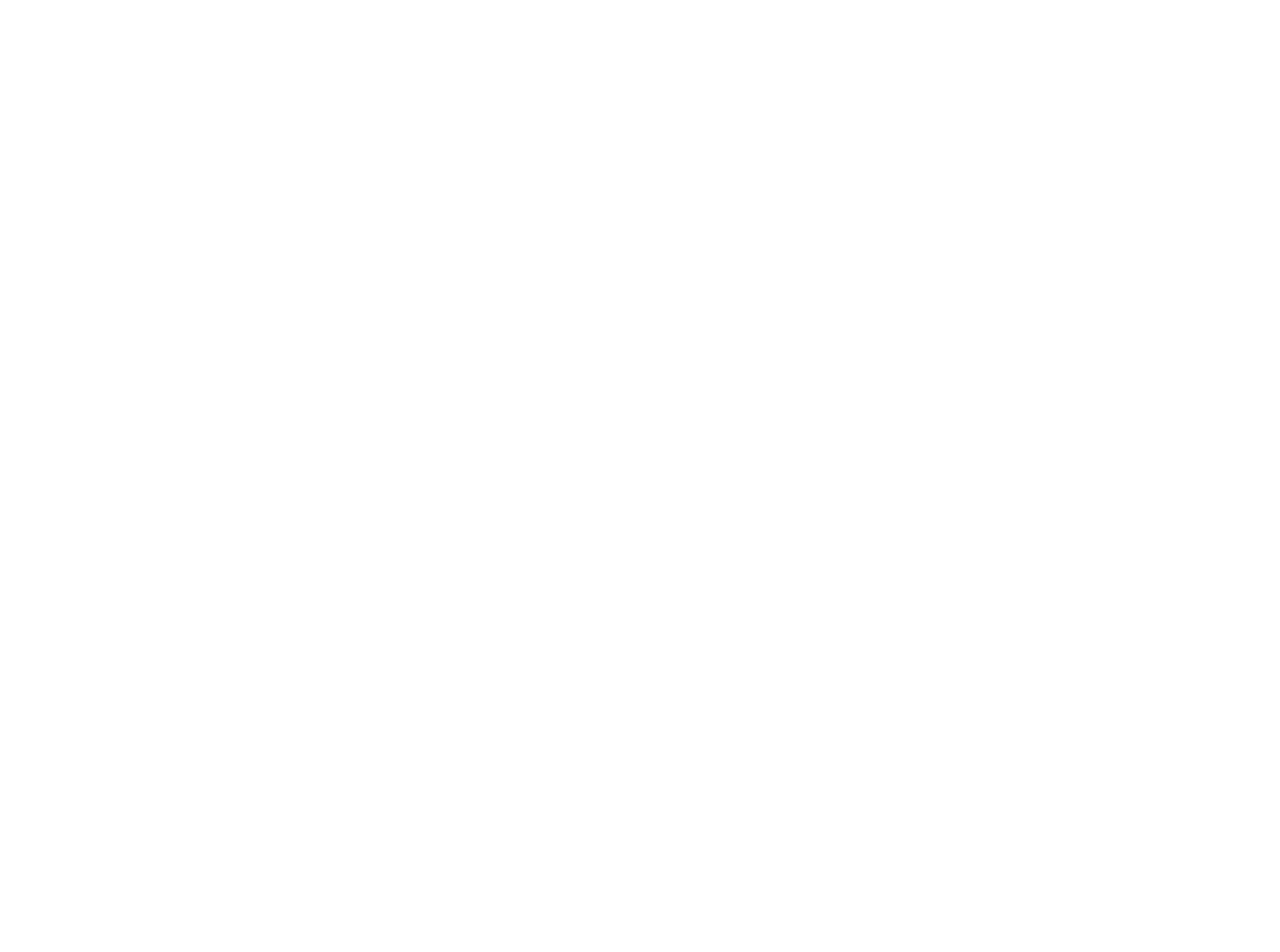
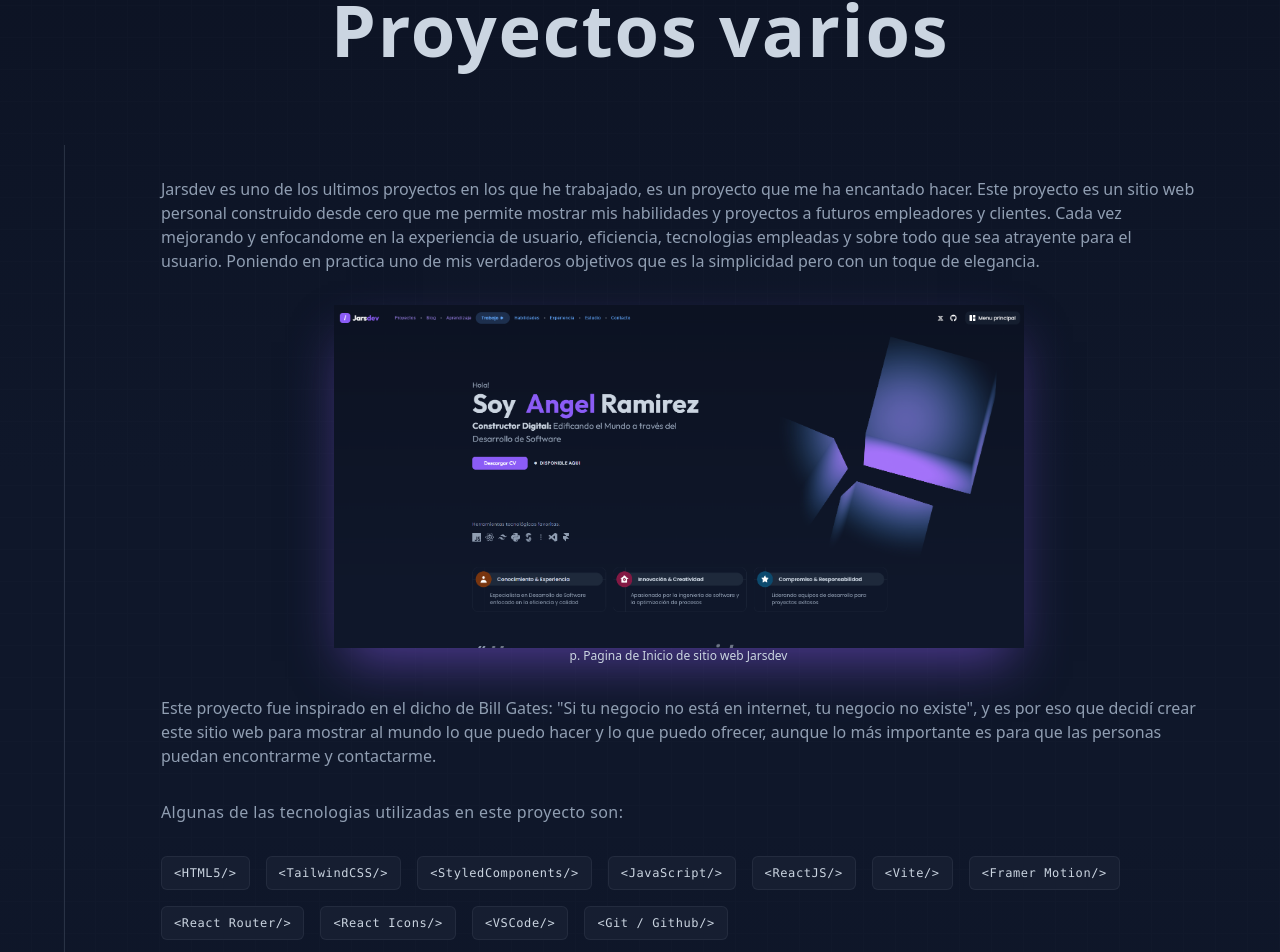
Before and after one commit to ImJars/Development-full-coding, a React (Vite) app: page /pagePrincipal in a window 1280 px wide. Shown: the part 251-1203 px from the top of the page. Before the commit the page ends 800 px from the top, so only its background shows below. Built offline with nearby package versions, Linux system fonts and the light colour scheme.

Commit message:
Update pagePrincipal.jsx

```diff
--- a/src/components/projects/pagePrincipal.jsx
+++ b/src/components/projects/pagePrincipal.jsx
@@ -1,11 +1,135 @@
-import React from 'react'
+import React from "react";
+import styled from "styled-components";
+import Languajes from "../skills/languajes";
+import Footer from "../../footer";
+import { MdOutlineKeyboardBackspace } from "react-icons/md";
+import { useNavigate } from "react-router-dom";
+
+const ProjectSection = styled.section`
+  display: inline-block;
+  display: flex;
+  justify-content: center;
+  align-items: center;
+  .content-wrapped {
+    max-width: 1152px;
+    display: flex;
+    flex-direction: column;
+    z-index: 2;
+  }
+`;
+const BackgroundSection = styled.div`
+  width: auto;
+  height: auto;
+  position: relative;
+  z-index: 0;
+  background: rgb(12, 18, 34);
+  background: linear-gradient(
+    0deg,
+    rgba(12, 18, 34, 1) 0%,
+    rgba(15, 23, 42, 1) 40%,
+    rgba(15, 23, 42, 1) 50%,
+    rgba(15, 23, 42, 1) 60%,
+    rgba(12, 18, 34, 1) 100%
+  );
+  .background-cuad {
+    background-image: url("descarga.svg");
+    background-repeat: repeat;
+    width: 100%;
+    height: 100%;
+    position: absolute;
+    z-index: 1;
+    opacity: 0.3199;
+  }
+`;
+const TitleSection = styled.div`
+  .Title-Name {
+    font-size: clamp(1.875rem, 0.3125rem + 6.25vw, 4.5rem);
+  }
+  .Subtitle-Text {
+    font-size: clamp(0.875rem, 0.503rem + 1.4881vw, 1.5rem);
+  }
+  .dynamic-text {
+    font-size: clamp(1.125rem, 0.6539rem + 2.2167vw, 2.25rem);
+  }
+`;
 
 function PagePrincipal() {
+  const navigate = useNavigate();
   return (
     <>
-
+      <BackgroundSection>
+        <div className="background-cuad" />
+        <section className=" text-white">
+          <ProjectSection>
+            <div className="content-wrapped pt-20 sm:pt-32">
+              <div className="flex">
+                <button onClick={() => navigate(-1)} className="">
+                  <MdOutlineKeyboardBackspace className="text-4xl text-text-general hover:scale-90 transition-all duration-300 ease-in-out" />
+                </button>
+              </div>
+              <TitleSection className="mx-5 sm:mx-0 my-20 flex justify-center">
+                <h1 className="Title-Name text-text-white-gray text-7xl font-bold tracking-wide">
+                  Proyectos varios
+                </h1>
+              </TitleSection>
+              <div className="border-l px-5 pb-28 md:pl-24 border-text-general border-opacity-20">
+                <div>
+                  <p className="text-text-general my-8 text-justify sm:text-left">
+                    Jarsdev es uno de los ultimos proyectos en los que he
+                    trabajado, es un proyecto que me ha encantado hacer. Este
+                    proyecto es un sitio web personal construido desde cero que
+                    me permite mostrar mis habilidades y proyectos a futuros
+                    empleadores y clientes. Cada vez mejorando y enfocandome en
+                    la experiencia de usuario, eficiencia, tecnologias empleadas
+                    y sobre todo que sea atrayente para el usuario. Poniendo en
+                    practica uno de mis verdaderos objetivos que es la
+                    simplicidad pero con un toque de elegancia.
+                  </p>
+                  <div className="flex flex-col justify-center my-8">
+                    <img
+                      src="legacyier-express.png"
+                      alt="img_legacyier-express"
+                      className="w-2/3 shadow-2xl shadow-text-purple/50 flex justify-center mx-auto"
+                    />
+                    <p className="flex justify-center text-xs text-text-white-gray">
+                      p. Pagina de Inicio de sitio web Jarsdev
+                    </p>
+                  </div>
+                  <p className="text-text-general my-8">
+                    Este proyecto fue inspirado en el dicho de Bill Gates: "Si
+                    tu negocio no está en internet, tu negocio no existe", y es
+                    por eso que decidí crear este sitio web para mostrar al
+                    mundo lo que puedo hacer y lo que puedo ofrecer, aunque lo
+                    más importante es para que las personas puedan encontrarme y
+                    contactarme.
+                  </p>
+                  <p className="text-text-general tracking-wide my-8">
+                    Algunas de las tecnologias utilizadas en este proyecto son:
+                  </p>
+                  <div className="flex flex-wrap gap-4 mt-5">
+                    <Languajes title="HTML5" />
+                    <Languajes title="TailwindCSS" />
+                    <Languajes title="StyledComponents" />
+                    <Languajes title="JavaScript" />
+                    <Languajes title="ReactJS" />
+                    <Languajes title="Vite" />
+                    <Languajes title="Framer Motion" />
+                    <Languajes title="React Router" />
+                    <Languajes title="React Icons" />
+                    <Languajes title="VSCode" />
+                    <Languajes title="Git / Github" />
+                  </div>
+                </div>
+              </div>
+            </div>
+          </ProjectSection>
+          <div className="pt-40">
+            <Footer />
+          </div>
+        </section>
+      </BackgroundSection>
     </>
-  )
+  );
 }
 
-export default PagePrincipal
+export default PagePrincipal;
```
